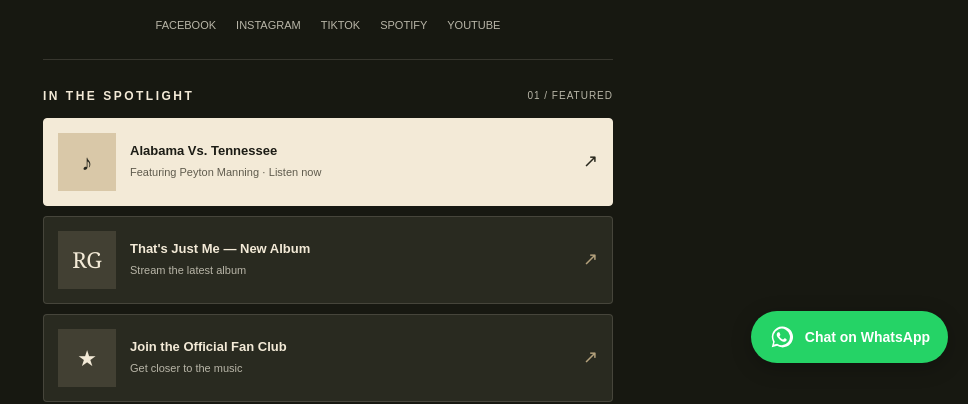
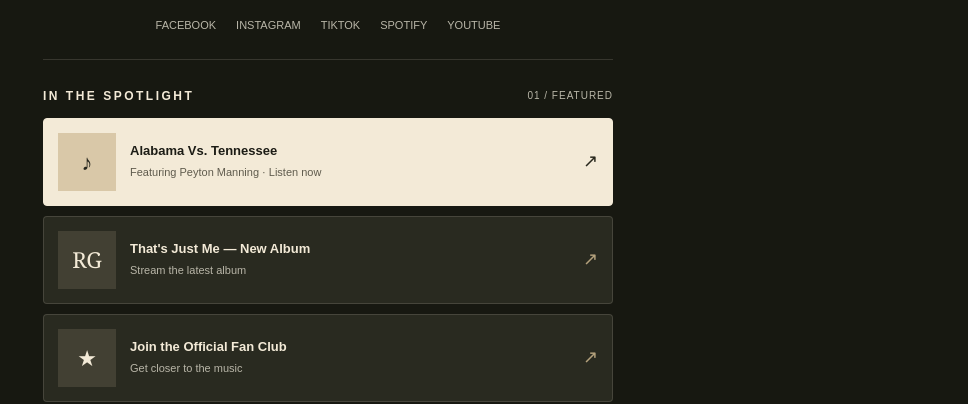
Before and after one commit to rileygreenteam/music, a plain HTML site: page index.html in a window 1280 px wide. Shown: the part 417-821 px from the top of the page, without its empty margins (312-1280 px from the left). Drawn offline with Linux system fonts and the light colour scheme.

Commit message:
Update index.html

```diff
--- a/index.html
+++ b/index.html
@@ -510,61 +510,19 @@
   </footer>
 </main>
 
-<!-- Floating WhatsApp Chat Button -->
-<a
-  class="whatsapp-float"
-  href="https://wa.me/13392459336?text=Hello%2C%20I%20need%20some%20help"
-  target="_blank"
-  rel="noopener noreferrer"
-  aria-label="Chat with us on WhatsApp"
->
-  <svg viewBox="0 0 32 32" aria-hidden="true">
-    <path fill="currentColor" d="M16 3.2A12.6 12.6 0 0 0 5.1 22.1L3.4 28.6l6.7-1.7A12.8 12.8 0 1 0 16 3.2Zm0 22.9c-2 0-3.9-.5-5.6-1.6l-.4-.2-3.9 1 1-3.8-.3-.4a10.2 10.2 0 1 1 9.2 5Zm5.6-7.6c-.3-.2-1.8-.9-2.1-1s-.5-.2-.7.2-.8 1-1 1.2-.4.2-.7.1a8.4 8.4 0 0 1-2.5-1.5 9.3 9.3 0 0 1-1.7-2.1c-.2-.3 0-.5.2-.7l.5-.6c.2-.2.2-.4.3-.6.1-.2 0-.4 0-.6l-1-2.3c-.2-.6-.5-.5-.7-.5h-.6c-.2 0-.6.1-.9.4s-1.2 1.2-1.2 2.8 1.2 3.2 1.4 3.4a13.3 13.3 0 0 0 5 4.4c.7.3 1.3.5 1.7.6.7.2 1.4.2 1.9.1.6-.1 1.8-.7 2-1.4s.3-1.3.2-1.4-.3-.3-.5-.4Z"/>
-  </svg>
-  <span>Chat on WhatsApp</span>
-</a>
+<!-- Smartsupp Live Chat script -->
+<script type="text/javascript">
+var _smartsupp = _smartsupp || {};
+_smartsupp.key = '187a43d446e504e978234261d82edff3753c2d5c';
+window.smartsupp||(function(d) {
+  var s,c,o=smartsupp=function(){ o._.push(arguments)};o._=[];
+  s=d.getElementsByTagName('script')[0];c=d.createElement('script');
+  c.type='text/javascript';c.charset='utf-8';c.async=true;
+  c.src='https://www.smartsuppchat.com/loader.js?';s.parentNode.insertBefore(c,s);
+})(document);
+</script>
+<noscript>Powered by <a href="https://www.smartsupp.com" target="_blank">Smartsupp</a></noscript>
 
-<style>
-.whatsapp-float {
-  position: fixed;
-  right: 20px;
-  bottom: 20px;
-  z-index: 9999;
-  display: flex;
-  align-items: center;
-  justify-content: center;
-  gap: 10px;
-  padding: 13px 18px;
-  border-radius: 50px;
-  background: #25D366;
-  color: #fff;
-  font-family: Arial, sans-serif;
-  font-size: 14px;
-  font-weight: 700;
-  text-decoration: none;
-  box-shadow: 0 5px 20px rgba(0,0,0,.25);
-  transition: transform .2s, background .2s;
-}
-.whatsapp-float:hover {
-  background: #1fb956;
-  transform: translateY(-3px);
-}
-.whatsapp-float svg {
-  width: 26px;
-  height: 26px;
-  flex-shrink: 0;
-}
-@media (max-width: 480px) {
-  .whatsapp-float {
-    right: 14px;
-    bottom: 14px;
-    padding: 13px;
-  }
-  .whatsapp-float span {
-    display: none;
-  }
-}
-</style>
 </body>
 </html>
 </body>
```
